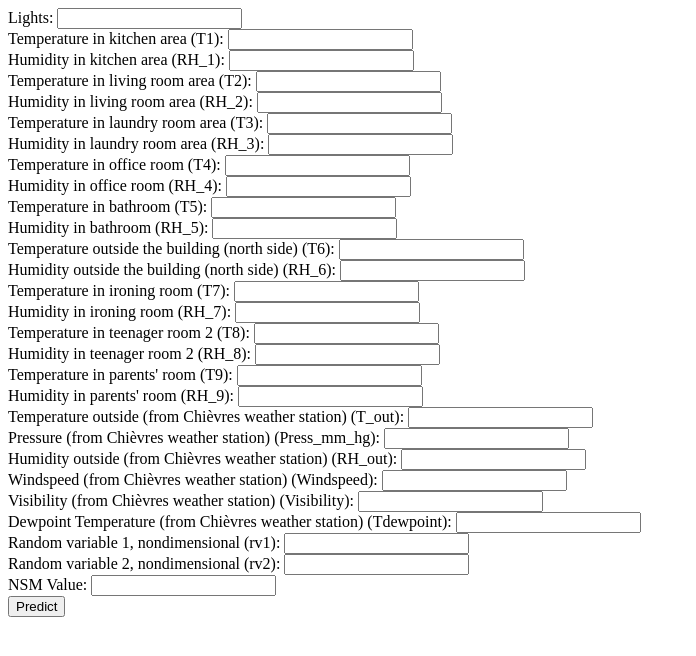
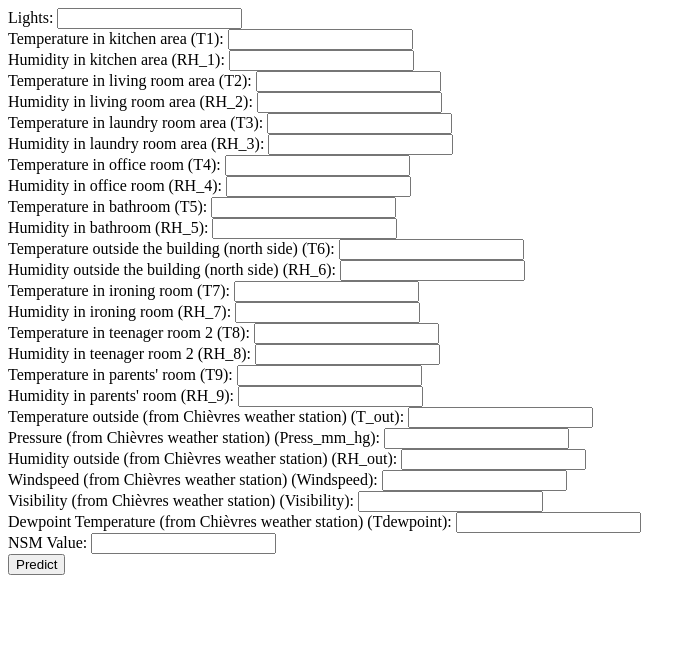
Before and after one commit to ishubhgupta/Energy-Insight, a PHP site: page /appliances.php in a window 1280 px wide. Shown: the top 656 px of the page, without its empty margins (0-696 px from the left). Run offline with PHP 8.4, Linux system fonts and the light colour scheme.

Commit message:
solved error for applinces part and connected it with web

```diff
--- a/Dump/appliances.php
+++ b/Dump/appliances.php
@@ -35,38 +35,26 @@ if ($_SERVER["REQUEST_METHOD"] == "POST") {
     $Windspeed = $_POST['Windspeed'];
     $Visibility = $_POST['Visibility'];
     $Tdewpoint = $_POST['Tdewpoint'];
-    $rv1 = $_POST['rv1'];
-    $rv2 = $_POST['rv2'];
     $NSM = $_POST['NSM'];
 
-    // Prepare the command to run the Python script with user inputs
-    $command = "python -u d:/Projects/Energy-Insight/Dump/appliances.py";
+// Prepare the command to run the Python script with user inputs
+$command = "python -u D:/Projects/Energy-Insight/Dump/appliances.py";
 
-    // Append user inputs to the command
-    $command .= " \"$lights\" \"$T1\" \"$RH_1\" \"$T2\" \"$RH_2\" \"$T3\" \"$RH_3\" \"$T4\" \"$RH_4\" \"$T5\" \"$RH_5\" \"$T6\" \"$RH_6\" \"$T7\" \"$RH_7\" \"$T8\" \"$RH_8\" \"$T9\" \"$RH_9\" \"$T_out\" \"$Press_mm_hg\" \"$RH_out\" \"$Windspeed\" \"$Visibility\" \"$Tdewpoint\" \"$rv1\" \"$rv2\" \"$NSM\"";
+// Append user inputs to the command
+$command .= " " . escapeshellarg($lights) . " " . escapeshellarg($T1) . " " . escapeshellarg($RH_1) . " " . escapeshellarg($T2) . " " . escapeshellarg($RH_2) . " " . escapeshellarg($T3) . " " . escapeshellarg($RH_3) . " " . escapeshellarg($T4) . " " . escapeshellarg($RH_4) . " " . escapeshellarg($T5) . " " . escapeshellarg($RH_5) . " " . escapeshellarg($T6) . " " . escapeshellarg($RH_6) . " " . escapeshellarg($T7) . " " . escapeshellarg($RH_7) . " " . escapeshellarg($T8) . " " . escapeshellarg($RH_8) . " " . escapeshellarg($T9) . " " . escapeshellarg($RH_9) . " " . escapeshellarg($T_out) . " " . escapeshellarg($Press_mm_hg) . " " . escapeshellarg($RH_out) . " " . escapeshellarg($Windspeed) . " " . escapeshellarg($Visibility) . " " . escapeshellarg($Tdewpoint) . " " . escapeshellarg($NSM);
 
-    // Execute the command and get the result
-    $result = shell_exec($command);
+// Execute the command and capture the output
+$output = shell_exec($command);
 
-    // Display the result
-    echo "<p>The predicted Appliances value is: $result</p>";
+// Display the result
+echo "<p>The predicted Appliances value is: $output</p>";
+
 }
 ?>
 
 <!-- HTML form to take user inputs -->
-<!DOCTYPE html>
-<html lang="en">
-<head>
-    <meta charset="UTF-8">
-    <meta name="viewport" content="width=device-width, initial-scale=1.0">
-    <title>Appliances Prediction</title>
-</head>
-<body>
-
 <form method="post" action="<?php echo htmlspecialchars($_SERVER["PHP_SELF"]);?>">
-
-
-    <label for="lights">Lights:</label>
+<label for="lights">Lights:</label>
     <input type="text" name="lights" required><br>
 
     <label for="T1">Temperature in kitchen area (T1):</label>
@@ -141,16 +129,12 @@ if ($_SERVER["REQUEST_METHOD"] == "POST") {
     <label for="Tdewpoint">Dewpoint Temperature (from Chièvres weather station) (Tdewpoint):</label>
     <input type="text" name="Tdewpoint" required><br>
 
-    <label for="rv1">Random variable 1, nondimensional (rv1):</label>
-    <input type="text" name="rv1" required><br>
-
-    <label for="rv2">Random variable 2, nondimensional (rv2):</label>
-    <input type="text" name="rv2" required><br>
 
     <label for="NSM">NSM Value:</label>
     <input type="text" name="NSM" required><br>
 
     <input type="submit" value="Predict">
+
 </form>
 
 </body>
```
Also changed, not shown: 2 other files.
